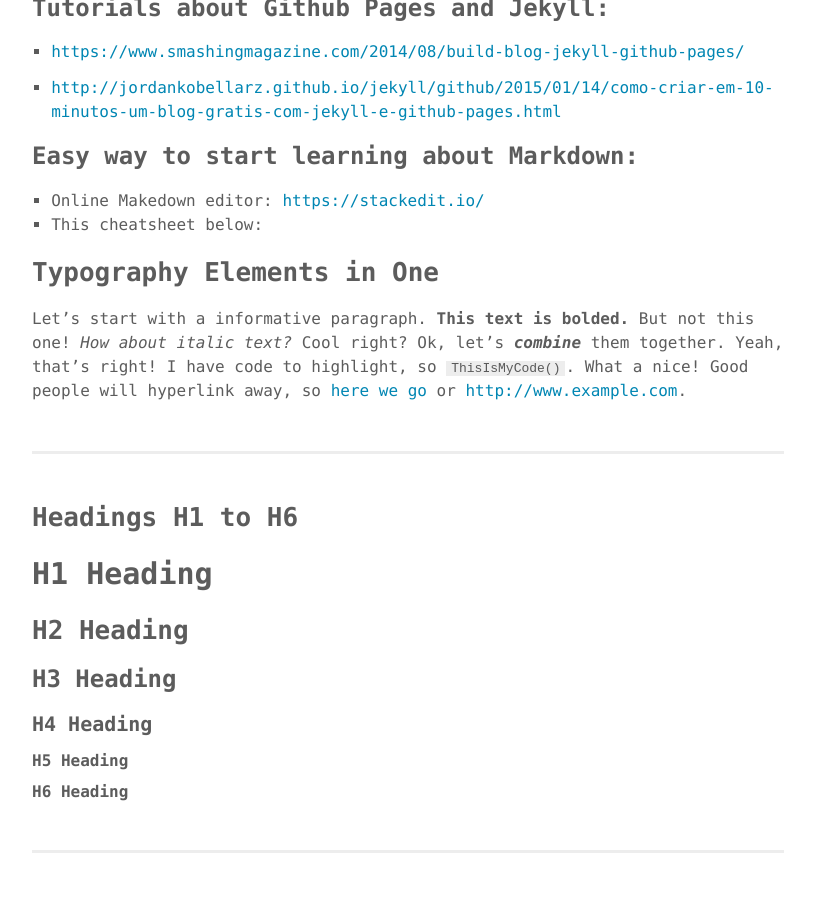
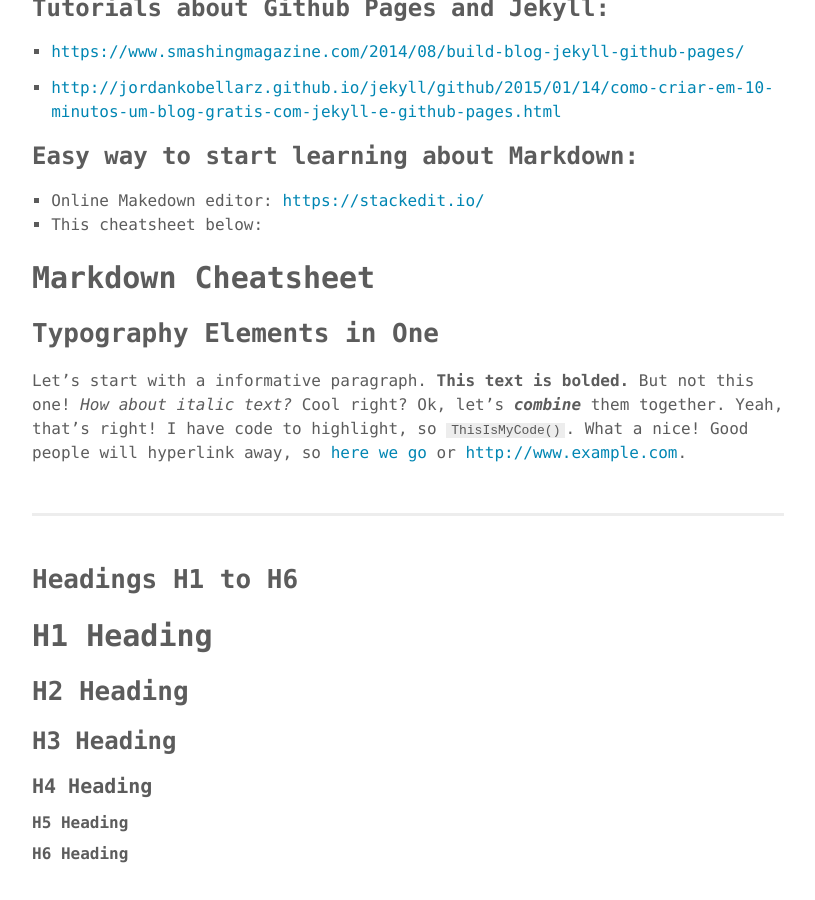
Before and after one commit to valdirsjr/valdirsjr.github.io, a Jekyll site: the page built from _posts/2018-03-19-markdown-cheatsheet.md, in a window 1280 px wide and 900 px high, scrolled down 527 px. Shown: the whole window, without its empty margins (232-1047 px from the left). Built offline with Jekyll 4.4.1, drawn with Linux system fonts in a browser that asks for light colours; comment, search, counter and statistics services are not loaded.

Commit message:
New post updated

```diff
--- a/_posts/2018-03-19-markdown-cheatsheet.md
+++ b/_posts/2018-03-19-markdown-cheatsheet.md
@@ -23,6 +23,9 @@ Let's go:
 
 1. Online Makedown editor: [https://stackedit.io/](https://stackedit.io/)
 2. This cheatsheet below:
+
+
+# Markdown Cheatsheet
 
 ## Typography Elements in One
 
```
